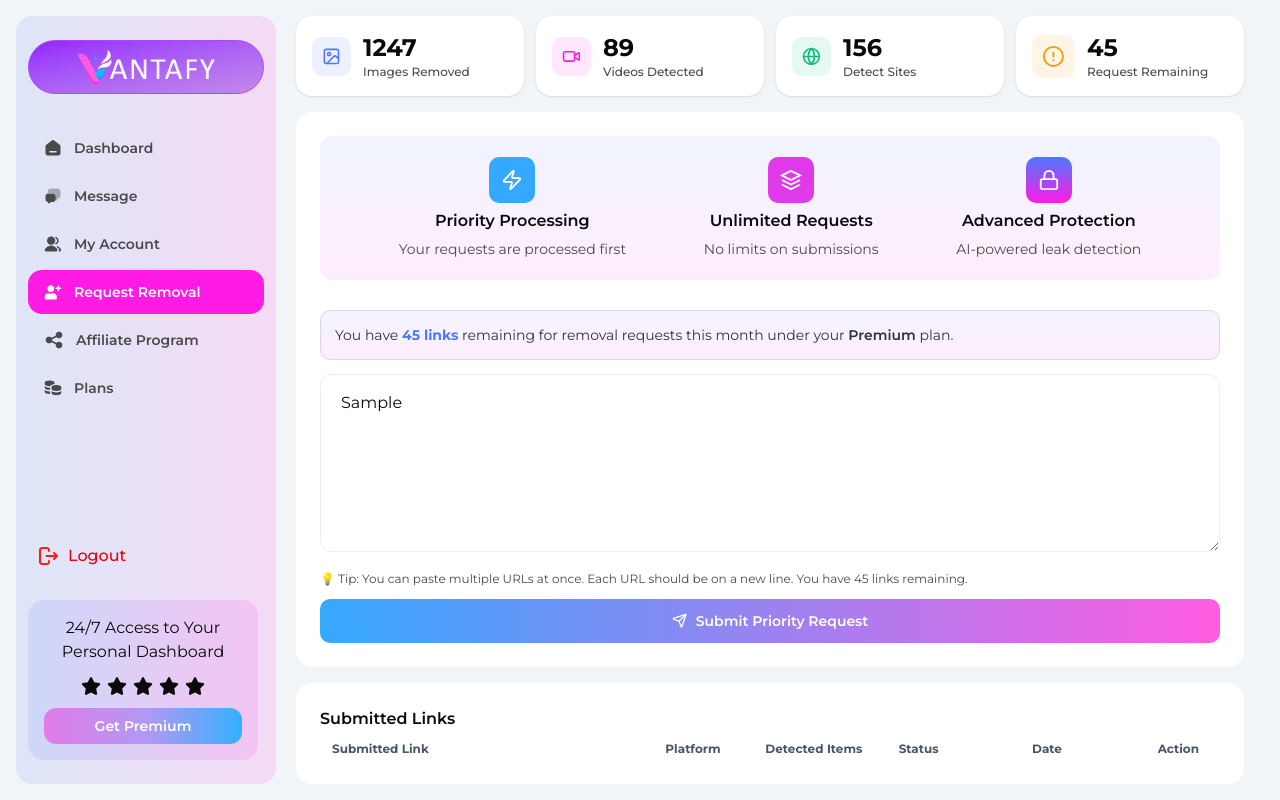
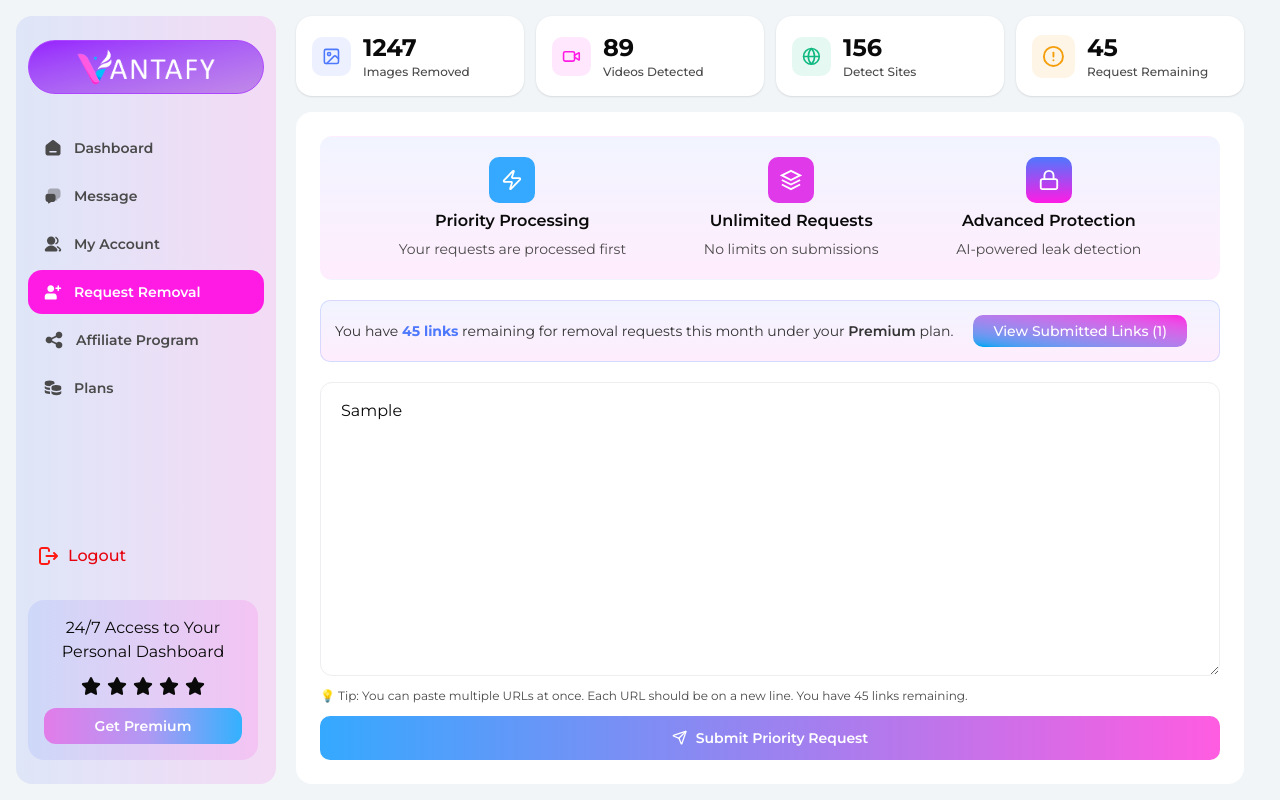
Before and after one commit to raazr62/Vantafy_frontend, a React (Vite) app: page /dashboard/request-removal in a window 1280 px wide. Both pictures are taken after typing "Sample" into the empty fields and a click on the button "Submit Priority Request". Built offline with nearby package versions, Linux system fonts and the light colour scheme.

Commit message:
Fix: RequestRemoval, Add: RequestRemoval Status Modal

```diff
--- a/src/components/DashboardComponent/RequestRemovalForm.jsx
+++ b/src/components/DashboardComponent/RequestRemovalForm.jsx
@@ -1,8 +1,16 @@
 import { requestRemovalInfoMockData } from "@/lib/DashboardMockData";
 import React, { useState } from "react";
 import { SendIconSVG } from "../SVG/DashboardLayoutSVG";
+import {
+  Dialog,
+  DialogContent,
+  DialogHeader,
+  DialogTitle,
+  DialogTrigger,
+} from "@/components/ui/dialog";
+import SubmittedLinksStatus from "./SubmittedLinksStatus";
 
-const RequestRemovalForm = ({ setLinksData }) => {
+const RequestRemovalForm = ({ setLinksData, linksData }) => {
   const [urlsText, setUrlsText] = useState("");
 
   const handleSubmit = (e) => {
@@ -39,7 +47,7 @@ const RequestRemovalForm = ({ setLinksData }) => {
   };
 
   return (
-    <div className="bg-white p-6 rounded-2xl">
+    <div className="bg-white p-6 rounded-2xl min-h-0 grow flex flex-col gap-5">
       {/* Info And Feature */}
       <div
         className="border-[0.952px] border-[rgba(0,0,0,0)]
@@ -57,21 +65,50 @@ const RequestRemovalForm = ({ setLinksData }) => {
         ))}
       </div>
 
-      {/* Remaining Request */}
-      <p className="bg-[linear-gradient(180deg,rgba(78,120,253,0.08)_0%,rgba(255,27,228,0.08)_100%)] border-[0.952px] border-[#4E78FD33] py-3.5 px-3.5 rounded-[10px] mt-7.5 mb-3.5 text-sm text-[#333333]">
-        You have <span className="text-[#4E78FD] font-bold">45 links</span>{" "}
-        remaining for removal requests this month under your{" "}
-        <span className="font-semibold">Premium</span> plan.
-      </p>
+      {/* View Submitted Links */}
+
+      <Dialog>
+        {/* Remaining Request */}
+        <div className="bg-[linear-gradient(180deg,rgba(78,120,253,0.08)_0%,rgba(255,27,228,0.08)_100%)] border-[0.952px] border-[#4E78FD33] py-3.5 px-3.5 rounded-[10px] text-sm text-[#333333] flex items-center gap-5">
+          <p>
+            You have <span className="text-[#4E78FD] font-bold">45 links</span>{" "}
+            remaining for removal requests this month under your{" "}
+            <span className="font-semibold">Premium</span> plan.{" "}
+          </p>
+          {linksData.length > 0 && (
+            <DialogTrigger asChild>
+              <button
+                type="button"
+                className="bg-linear-to-bl from-primary to-sky-500 border-[#4E78FD33] py-1.5 rounded-[10px] text-white font-medium px-5 hover:underline cursor-pointer"
+              >
+                View Submitted Links ({linksData.length})
+              </button>
+            </DialogTrigger>
+          )}
+        </div>
+
+        <DialogContent className="sm:max-w-5xl h-[90vh] flex flex-col">
+          <DialogHeader>
+            <DialogTitle>Submitted Links</DialogTitle>
+          </DialogHeader>
+
+          <div className="flex-1 min-h-0">
+            <SubmittedLinksStatus
+              linksData={linksData}
+              setLinksData={setLinksData}
+            />
+          </div>
+        </DialogContent>
+      </Dialog>
 
       {/* Form */}
-      <form onSubmit={handleSubmit}>
+      <form onSubmit={handleSubmit} className="grow min-h-0 flex flex-col">
         <textarea
           name="urls"
           rows={6}
           value={urlsText}
           onChange={(e) => setUrlsText(e.target.value)}
-          className="w-full border border-[#EEEDF0] rounded-[12px] focus:border-primary outline-0 px-5 py-4"
+          className="w-full border border-[#EEEDF0] rounded-[12px] focus:border-primary outline-0 px-5 py-4 grow min-h-0"
           placeholder="Paste the URLs of the leaked content here (one link per line)..."
         ></textarea>
         <p className="text-xs text-[#4A4A4A] my-3">
--- a/src/components/DashboardComponent/SubmittedLinksStatus.jsx
+++ b/src/components/DashboardComponent/SubmittedLinksStatus.jsx
@@ -13,39 +13,42 @@ const SubmittedLinksStatus = ({ linksData, setLinksData }) => {
   };
 
   return (
-    <div className="bg-white rounded-2xl p-6 flex flex-col grow min-h-0 max-h-screen">
-      <p className="font-semibold">Submitted Links</p>
-
-      <div className="overflow-auto grow min-h-0">
+    <div className="flex flex-col min-h-0 h-full">
+      {/* Scrollable Table Wrapper */}
+      <div className="overflow-x-auto flex-1 flex flex-col min-h-0">
         <table className="min-w-full border-collapse">
-          {/* Table Head */}
-          <thead className="text-xs font-semibold text-gray-600 border-b-2 border-gray-200 bg-white sticky top-0 z-10">
+          {/* Table Head - Sticky */}
+          <thead className="text-xs font-semibold text-gray-600 border-b-2 border-gray-200 bg-white sticky top-0 z-20">
             <tr>
-              <th className="py-2.5 px-3 text-left w-80">Submitted Link</th>
-              <th className="py-2.5 px-3 text-left w-24">Platform</th>
-              <th className="py-2.5 px-3 text-left w-32">Detected Items</th>
-              <th className="py-2.5 px-3 text-left w-32">Status</th>
-              <th className="py-2.5 px-3 text-left w-28">Date</th>
-              <th className="py-2.5 px-3 text-center w-20">Action</th>
+              <th className="py-2.5 px-3 text-left min-w-[300px] md:min-w-[400px]">
+                Submitted Link
+              </th>
+              <th className="py-2.5 px-3 text-left min-w-[100px]">Platform</th>
+              <th className="py-2.5 px-3 text-left min-w-[120px]">
+                Detected Items
+              </th>
+              <th className="py-2.5 px-3 text-left min-w-[120px]">Status</th>
+              <th className="py-2.5 px-3 text-left min-w-[100px]">Date</th>
+              <th className="py-2.5 px-3 text-center min-w-[60px]">Action</th>
             </tr>
           </thead>
 
-          {/* Table Body */}
+          {/* Table Body - Scrollable */}
           <tbody className="text-xs divide-y divide-gray-200">
             {linksData.map((linkData) => (
               <tr key={linkData.id} className="hover:bg-gray-50">
                 {/* Link */}
-                <td className="py-3 px-3">
+                <td className="py-3 px-3 min-w-[300px] md:min-w-[400px]">
                   <a
                     href={linkData.link}
                     target="_blank"
                     rel="noopener noreferrer"
-                    className="flex items-center gap-2 group hover:bg-gray-50 p-1 rounded-md transition-colors group"
+                    className="flex items-center gap-2 group hover:bg-gray-50 p-1 rounded-md transition-colors"
                   >
                     <span className="p-1.5 bg-pink-100 rounded-md shrink-0">
                       <DocumentIconSVG />
                     </span>
-                    <span className="truncate max-w-[200px] lg:max-w-full text-ellipsis group-hover:underline">
+                    <span className="truncate max-w-[150px] sm:max-w-[200px] lg:max-w-[300px] group-hover:underline">
                       {linkData.link}
                     </span>
                     <span className="shrink-0 text-gray-400 group-hover:text-pink-500 transition-colors">
@@ -55,10 +58,10 @@ const SubmittedLinksStatus = ({ linksData, setLinksData }) => {
                 </td>
 
                 {/* Platform */}
-                <td className="py-3 px-3">{linkData.platform}</td>
+                <td className="py-3 px-3 min-w-[100px]">{linkData.platform}</td>
 
                 {/* Detected Items */}
-                <td className="py-3 px-3">
+                <td className="py-3 px-3 min-w-[120px]">
                   <div className="flex gap-1 items-center">
                     <span className="bg-pink-100 px-2 py-1 font-bold text-pink-600 rounded-lg">
                       {linkData.detectedItem}
@@ -68,7 +71,7 @@ const SubmittedLinksStatus = ({ linksData, setLinksData }) => {
                 </td>
 
                 {/* Status */}
-                <td className="py-3 px-3">
+                <td className="py-3 px-3 min-w-[120px]">
                   <span
                     className={`inline-flex items-center gap-1 font-medium py-1 px-3 rounded-md ${
                       linkData.status === "Removed"
@@ -90,15 +93,15 @@ const SubmittedLinksStatus = ({ linksData, setLinksData }) => {
                 </td>
 
                 {/* Date */}
-                <td className="py-3 px-3">{linkData.date}</td>
+                <td className="py-3 px-3 min-w-[100px]">{linkData.date}</td>
 
                 {/* Action */}
-                <td className="py-3 px-3 text-center">
+                <td className="py-3 px-3 min-w-[60px] text-center">
                   <button
                     onClick={() => handleDeleteLinksData(linkData.id)}
                     className="text-red-500 hover:text-red-700 cursor-pointer"
                   >
-                    <FaRegTrashAlt size={18} />
+                    <FaRegTrashAlt size={16} />
                   </button>
                 </td>
               </tr>
--- a/src/pages/DashboardPages/RequestRemoval.jsx
+++ b/src/pages/DashboardPages/RequestRemoval.jsx
@@ -5,11 +5,11 @@ import React, { useState } from "react";
 
 const RequestRemoval = () => {
   const [linksData, setLinksData] = useState([]);
+
   return (
     <div className="flex flex-col gap-4 h-full">
       <RequestRemovalStats />
-      <RequestRemovalForm setLinksData={setLinksData} />
-      <SubmittedLinksStatus linksData={linksData} setLinksData={setLinksData} />
+      <RequestRemovalForm setLinksData={setLinksData} linksData={linksData} />
     </div>
   );
 };
```
